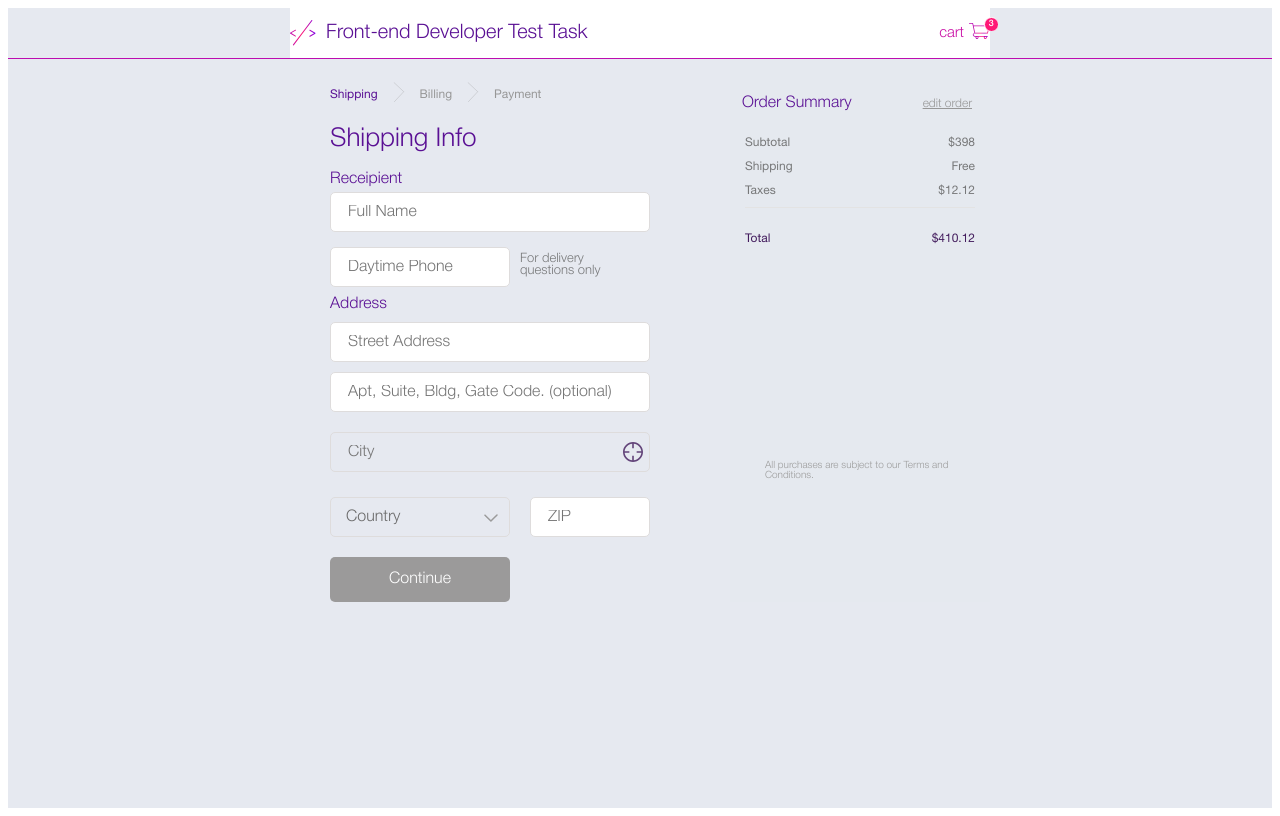
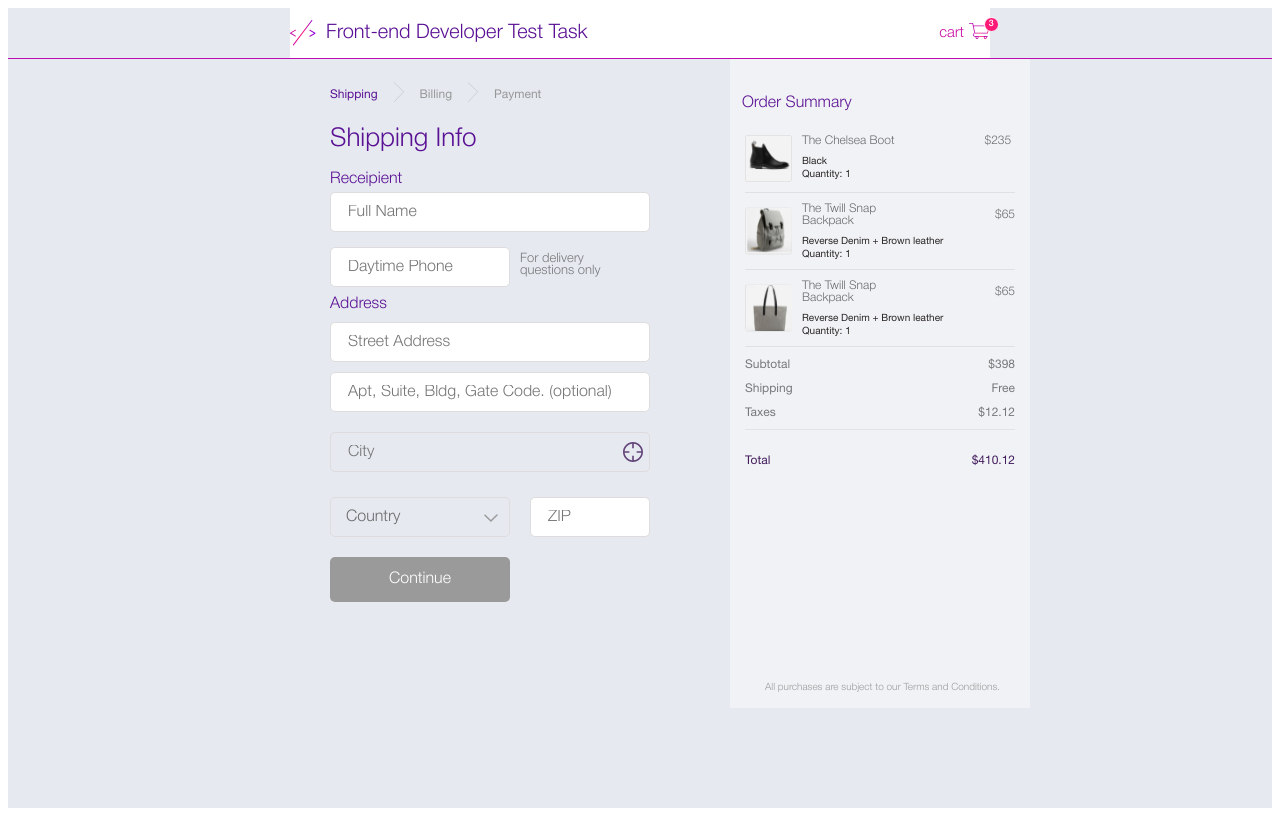
Before and after one commit to vkrysin/OrderPayment, a Vue app: page / in a window 1280 px wide. Built offline with nearby package versions, Linux system fonts and the light colour scheme.

Commit message:
feat: opportunity for products adding dynamically from setting params to props

```diff
--- a/src/components/OrderSummary.vue
+++ b/src/components/OrderSummary.vue
@@ -2,9 +2,31 @@
   <div class="summary-container">
     <header>
       <h2>Order Summary</h2>
-      <button>edit order</button>
+      <!-- <button>edit order</button> -->
     </header>
-    <div class="items"></div>
+    <div class="items">
+      <product-item
+        header="The Chelsea Boot"
+        price="235"
+        color="Black"
+        quanity="1"
+        :img="bootImg"
+      />
+      <product-item
+        header="The Twill Snap Backpack"
+        price="65"
+        color="Reverse Denim + Brown leather"
+        quanity="1"
+        :img="backpackImg"
+      />
+      <product-item
+        header="The Twill Snap Backpack"
+        price="65"
+        color="Reverse Denim + Brown leather"
+        quanity="1"
+        :img="bugImg"
+      />
+    </div>
     <div class="price">
       <div class="price__subtotal-content">
         <h3>Subtotal</h3>
@@ -30,9 +52,24 @@
 </template>
 
 <script>
+import ProductItem from './ProductItem.vue';
+import bootImg from '../assets/boot.svg';
+import backpackImg from '../assets/backpack.svg';
+import bugImg from '../assets/bug.svg';
+
 export default {
-  name: 'OrderSummary'
-}
+  name: 'OrderSummary',
+  data() {
+    return {
+      bootImg: bootImg,
+      backpackImg: backpackImg,
+      bugImg: bugImg,
+    };
+  },
+  components: {
+    ProductItem,
+  },
+};
 </script>
 
 <style scoped lang="scss">
@@ -42,7 +79,7 @@ export default {
   width: 300px;
   display: flex;
   flex-direction: column;
-  background: rgba(230, 233, 240, 0.5);
+  background: rgb(251, 251, 251, 0.5);
 }
 
 header {
@@ -56,6 +93,7 @@ header {
 
   button {
     text-decoration: underline;
+    text-underline-offset: 2px;
     background: none;
     border: none;
     @include connectFont('Helvetica', 300, 12px, #979797);
@@ -89,17 +127,17 @@ header {
   margin-top: 13px;
   h3,
   div {
-    color: #431C5D;
+    color: #431c5d;
   }
 }
 
 .price__taxes-content {
   padding-bottom: 10px;
-  border-bottom: 1px solid #E3E3E3
+  border-bottom: 1px solid #e3e3e3;
 }
 
 .privacy-politic {
   margin: 216px 20px 15px 35px;
-  @include connectFont('Helvetica', 300, 10px, #9C9C9C);
+  @include connectFont('Helvetica', 300, 10px, #9c9c9c);
 }
 </style>
--- a/src/components/ProductItem.vue
+++ b/src/components/ProductItem.vue
@@ -1,21 +1,23 @@
 <template>
   <div class="product-container">
-    <img src="../assets/boot.svg" alt="boot" />
+    <img :src="img" alt="boot" />
     <div class="product-info">
       <div class="product-info__header">
-        <h3>The Chelsea Boot</h3>
-        <div class="product-info__price">$235</div>
+        <h3>{{ header }}</h3>
+        <div class="product-info__price">${{ price }}</div>
       </div>
-      <div class="product-color">Black</div>
-      <div class="product-quantity">Quantity: 1</div>
+      <div class="product-color">{{ color }}</div>
+      <div class="product-quantity">Quantity: {{ quanity }}</div>
     </div>
   </div>
 </template>
 
 <script>
 export default {
-  name: 'ProductItem'
-}
+  name: 'ProductItem',
+
+  props: ['header', 'color', 'quanity', 'img', 'price'],
+};
 </script>
 
 <style scoped lang="scss">
@@ -48,7 +50,7 @@ export default {
   h3,
   .product-info__price {
     margin: 0;
-    @include connectFont('Helvetica', 400, 12px, #777879);
+    @include connectFont('Helvetica', 300, 12px, #6a6a6b);
   }
 
   .product-info__price {
```
